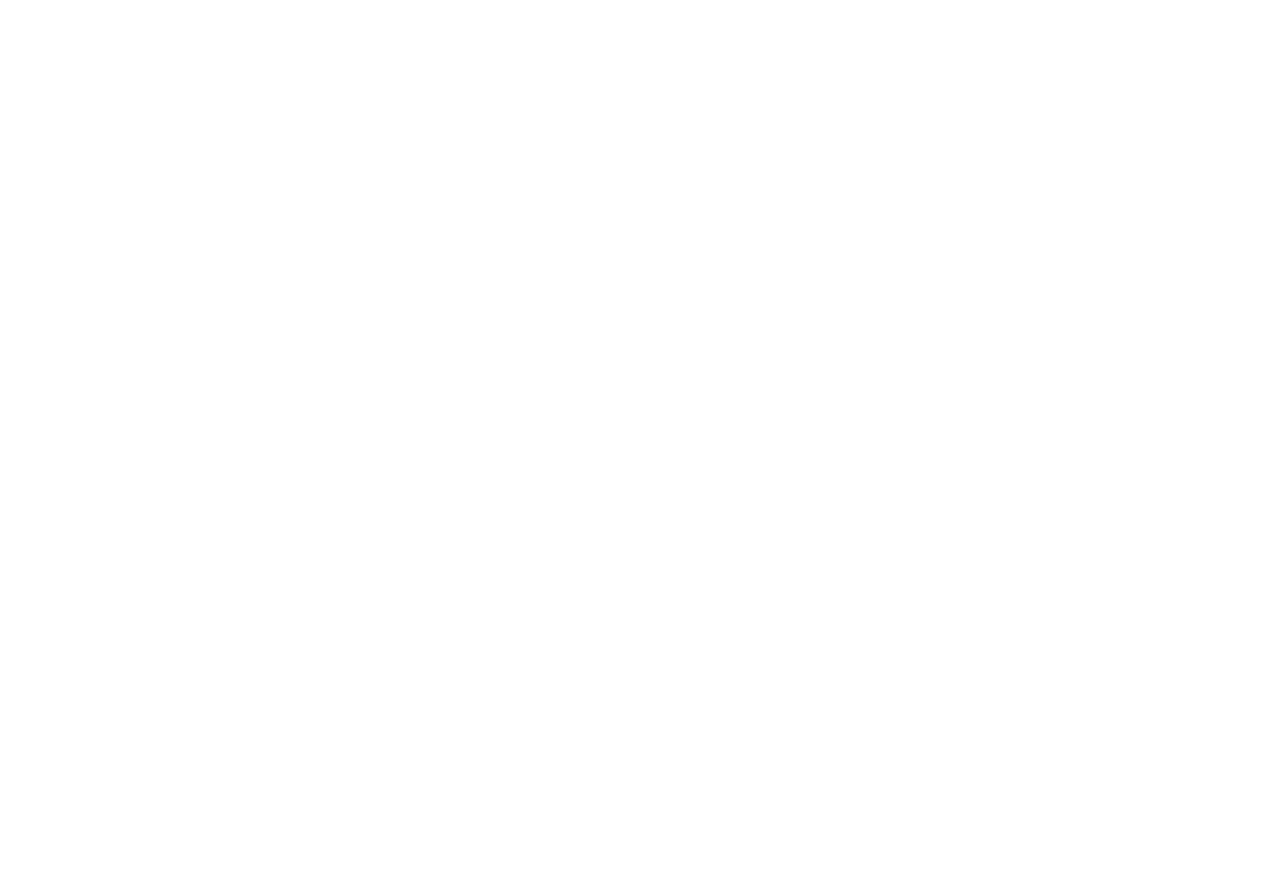
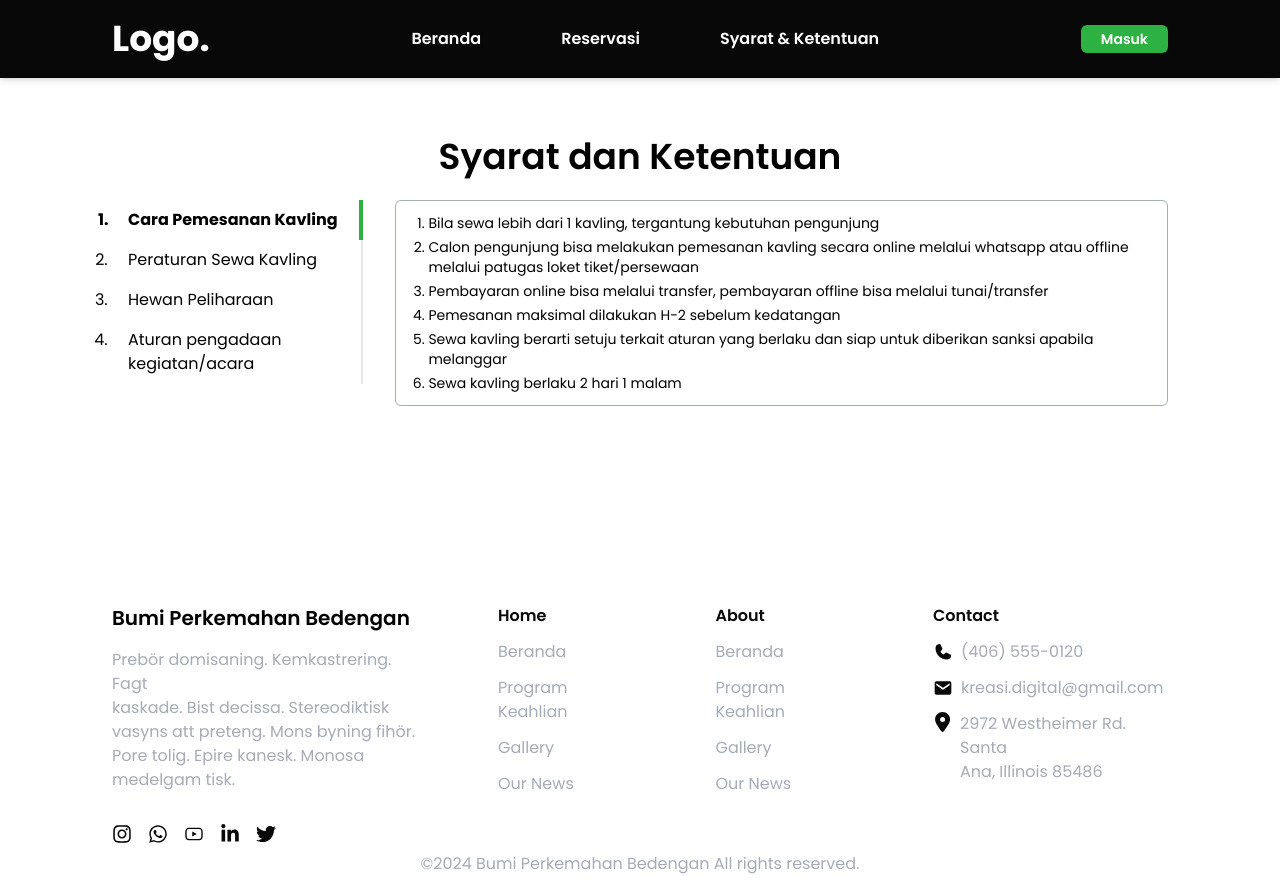
Before and after one commit to RezzyYuhand/Bedengan-FE, a React (Vite) app: page /syarat-dan-ketentuan in a window 1280 px wide. Before the commit this address had no page. Before the commit the page ends 800 px from the top, so only its background shows below. Built offline with nearby package versions, Linux system fonts and the light colour scheme.

Commit message:
add syaratdanketentuan

```diff
--- a/src/App.jsx
+++ b/src/App.jsx
@@ -1,6 +1,6 @@
 import React from 'react'
 import {Routes, Route} from 'react-router-dom'
-import { LandingPage, Reservasi, Pembayaran } from './pages'
+import { LandingPage, Reservasi, Pembayaran, SyaratDanKetentuan } from './pages'
 import { ScrollToTop } from './components'
 
 function App() {
@@ -12,6 +12,7 @@ function App() {
         <Route path="/" element={<LandingPage />} />
         <Route path="/reservasi" element={<Reservasi />} />
         <Route path="/pembayaran" element={<Pembayaran />} />
+        <Route path="/syarat-dan-ketentuan" element={<SyaratDanKetentuan />} />
       </Routes>
     </div>
   )
--- a/src/components/Button.jsx
+++ b/src/components/Button.jsx
@@ -5,7 +5,7 @@ const Button = ({children, onClick, type = 'button', className = '', ...props})
     <button
         type={type}
         onClick={onClick}
-        className={`bg-accent text-sm text-primary px-7 py-3 rounded-lg w-fit hover:bg-hover-green
+        className={`bg-accent text-sm text-primary px-7 py-3 rounded-lg w-fit hover:bg-hover-green shadow-md
                   focus:outline-none focus:ring-2 focus:ring-primary focus:ring-opacity-50 transition-colors duration-300 ${className}`}
         {...props}
     >
--- a/src/components/Card.jsx
+++ b/src/components/Card.jsx
@@ -32,7 +32,7 @@ const Card = ( {onCLick, Amount, Capacity, Price, ...props} ) => {
       <button
         type='button'
         onClick={onCLick}
-        className='bg-accent text-sm text-primary px-7 py-3 rounded-lg w-fit hover:bg-hover-green
+        className='bg-accent text-sm text-primary px-7 py-3 rounded-lg w-fit hover:bg-hover-green shadow-md
                   focus:outline-none focus:ring-2 focus:ring-primary focus:ring-opacity-50 transition-colors duration-300'
       >
         Pesan Sekarang
--- a/src/components/Navbar.jsx
+++ b/src/components/Navbar.jsx
@@ -34,7 +34,7 @@ const Navbar = () => {
             <div className='flex flex-row justify-evenly gap-20'>
                 <Link className='font-semibold transition-colors hover:text-accent duration-300' to="/">Beranda</Link>
                 <Link className='font-semibold transition-colors hover:text-accent duration-300' to="/reservasi">Reservasi</Link>
-                <Link className='font-semibold transition-colors hover:text-accent duration-300'>Syarat & Ketentuan</Link>
+                <Link className='font-semibold transition-colors hover:text-accent duration-300' to="/syarat-dan-ketentuan">Syarat & Ketentuan</Link>
             </div>
             <div>
                 <Link className='px-5 py-1 text-sm font-semibold bg-accent rounded-md transition-colors hover:bg-hover-green duration-300'>Masuk</Link>
--- a/src/pages/index.js
+++ b/src/pages/index.js
@@ -1,9 +1,11 @@
 import LandingPage from "./main/LandingPage";
 import Reservasi from "./reservasi/Reservasi";
 import Pembayaran from "./pembayaran/Pembayaran";
+import SyaratDanKetentuan from "./syaratdanketentuan/SyaratDanKetentuan";
 
 export {
     LandingPage,
     Reservasi,
-    Pembayaran
+    Pembayaran,
+    SyaratDanKetentuan,
 }
--- /dev/null
+++ b/src/pages/pembayaran/RincianPembayaran.jsx
@@ -0,0 +1,33 @@
+import React from 'react'
+import { Button } from '../../components'
+
+const RincianPembayaran = () => {
+  return (
+    <div className='flex flex-col items-center gap-3 px-28'>
+        <div className='flex flex-col items-center'>
+            <h2 className='font-semibold'>Pembayaran</h2>
+            <p className='text-secondary-gray'>Metode Pembayaran</p>
+        </div>
+
+        <div className='flex flex-col'>
+            <div className='flex flex-row justify-between'>
+                <p>items</p>
+                <p>itemcount</p>
+                <p>price</p>
+            </div>
+
+            <div className='bg-secondary w-fit h-[0.2rem]'/>
+
+            <div className=''>
+                <p>total</p>
+                <h2>harga</h2>
+            </div>
+
+            <Button className='w-full'>Selanjutnya</Button>
+
+        </div>
+    </div>
+  )
+}
+
+export default RincianPembayaran
--- /dev/null
+++ b/src/pages/syaratdanketentuan/Syarat.jsx
@@ -0,0 +1,39 @@
+export const Syarat = {
+    '1': [
+      'Bila sewa lebih dari 1 kavling, tergantung kebutuhan pengunjung',
+      'Calon pengunjung bisa melakukan pemesanan kavling secara online melalui whatsapp atau offline melalui patugas loket tiket/persewaan',
+      'Pembayaran online bisa melalui transfer, pembayaran offline bisa melalui tunai/transfer',
+      'Pemesanan maksimal dilakukan H-2 sebelum kedatangan',
+      'Sewa kavling berarti setuju terkait aturan yang berlaku dan siap untuk diberikan sanksi apabila melanggar',
+      'Sewa kavling berlaku 2 hari 1 malam'
+    ],
+    '2': [
+      'Dilarang memasang tenda yang ukurannya lebih besar dari kavling',
+      'Jam malam berlaku di 22.00 (sound system harus dimatikan, alat musik lain harus dipelankan)',
+      'Saling menjaga ketertiban sesama pengunjung',
+      'Dilarang membawa minuman keras',
+      'Dilarang membawa narkoba (berurusan dengan kepolsian)',
+      'Segala bentuk pencurian yang terjadi akan dilaporkan polisi',
+      'Dilarang bawa sajam diluar kepentingan camping',
+      'Dilarang melakukan tindak asusila',
+      'Dilarang merusak tatanan cavling seperti menggeser batas dan merusak cavling',
+      'Membuang sampah di tempat yang sudah disediakan',
+      'Amankan barang berharga anda, karena petugas tidak mengawasi 1 cavling saja',
+    ],
+    '3': [
+      'Dilarang melepas bebas hewan peliharaan, minimal membawa tali pengikat hewan',
+      'Membawa kandang hewan portable',
+      'Dilarang buang kotoran di cavling, kotoran hewan peliharaan adalah tanggung jawab pemilik hewan',
+      'Apabila terjadi suatu hal yang melibatkan hewan peliharaan, pemilik siap bertanggungjawab',
+    ],
+    '4': [
+      'Memiliki surat ijin kegiatan (kampus, fakultas, kepolisian, perusahaan, desa) tergantung jenis kegiatan',
+    ],
+};
+
+export const SyaratJudul = {
+  '1': 'Cara Pemesanan Kavling',
+  '2': 'Peraturan Sewa Kavling',
+  '3': 'Hewan Peliharaan',
+  '4': 'Aturan pengadaan kegiatan/acara',
+};
--- /dev/null
+++ b/src/pages/syaratdanketentuan/SyaratDanKetentuan.jsx
@@ -0,0 +1,48 @@
+import React, { useState } from 'react'
+import { Navbar, Footer } from '../../components/index'
+import { Syarat, SyaratJudul } from './Syarat'
+
+
+const SyaratDanKetentuan = () => {
+  const [selectedItem, setSelectedItem] = useState('1');
+
+  const handleItemClick = (itemId) => {
+    setSelectedItem(itemId);
+  }
+
+  return (
+    <div>
+        <Navbar />
+        <div className='flex flex-col items-center gap-5 px-28'>
+            <h2 className='font-semibold'>Syarat dan Ketentuan</h2>
+            <div className='flex flex-row gap-8 min-h-72 w-full justify-center'>
+                <ol className='flex flex-col max-w-64 list-decimal'>
+                    {Object.keys(Syarat).map((itemId) => (
+                        <li
+                            key={itemId}
+                            onClick={() => handleItemClick(itemId)}
+                            className={`cursor-pointer py-2 px-4 transition-colors duration-300${
+                                selectedItem === itemId
+                                    ? 'border border-r-4 border-accent font-bold'
+                                    : 'border-inactive-gray border-r-2'
+                            }`}
+                        >
+                            {SyaratJudul[itemId]}
+                        </li>
+                    ))}
+                </ol>
+                <div className='px-8 py-3 h-fit w-[60rem] rounded-md border-solid border-[1.5px] border-inactive-gray'>
+                    <ol className='flex flex-col gap-1 list-decimal'>
+                        {Syarat[selectedItem].map((point, index) => (
+                            <li key={index} className='text-sm'>{point}</li>
+                        ))}
+                    </ol>
+                </div>
+            </div>
+        </div>
+        <Footer className='mt-20' />
+    </div>
+  )
+}
+
+export default SyaratDanKetentuan
```
